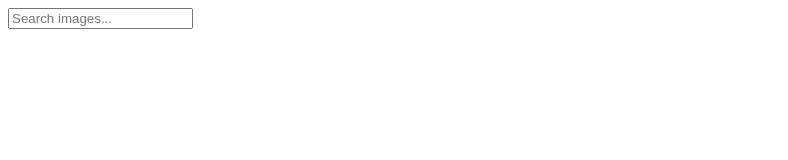
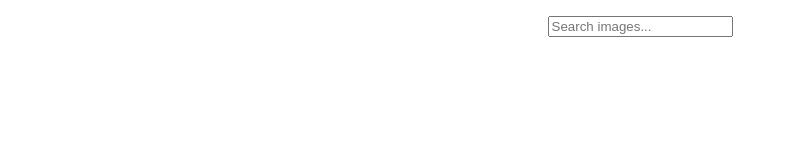
Before and after one commit to YaremaV/goit-js-hw-13-image-finder, a website built with Parcel: page src/index.html in a window 1280 px wide. Shown: the whole page, without its empty margins (0-788 px from the left). Built offline with nearby package versions, Linux system fonts and the light colour scheme.

Commit message:
Добавил базовые стили, переменные(refs), подключил import js files

```diff
--- a/src/CSS/common.css
+++ b/src/CSS/common.css
@@ -0,0 +1,25 @@
+*,
+*::before,
+*::after {
+  box-sizing: border-box;
+}
+
+body {
+  font-family: 'Open Sans', -apple-system, BlinkMacSystemFont, 'Segoe UI',
+    Roboto, Oxygen, Ubuntu, Cantarell, sans-serif;
+  line-height: 1.5;
+  color: #2a2a2a;
+}
+
+img {
+  display: block;
+  max-width: 100%;
+  height: auto;
+}
+
+.search-form {
+  display: flex;
+  justify-content: center;
+  padding: 8px;
+  margin-bottom: 24px;
+}
--- a/src/JS/fetch.js
+++ b/src/JS/fetch.js
@@ -0,0 +1,3 @@
+import './api-service';
+import './refs';
+import photoCards from '../Tamplates/photo-card';
--- /dev/null
+++ b/src/JS/refs.js
@@ -0,0 +1,7 @@
+export default function getRefs() {
+  return {
+    cardGallery: document.querySelector('.gallery'),
+    searchForm: document.getElementById('.search-form'),
+    input: document.querySelector('.form-control'),
+  };
+}
--- a/src/index.html
+++ b/src/index.html
@@ -9,6 +9,7 @@
 <body>
     <form class="search-form" id="search-form">
   <input
+  class="form-control"
     type="text"
     name="query"
     autocomplete="off"
```
